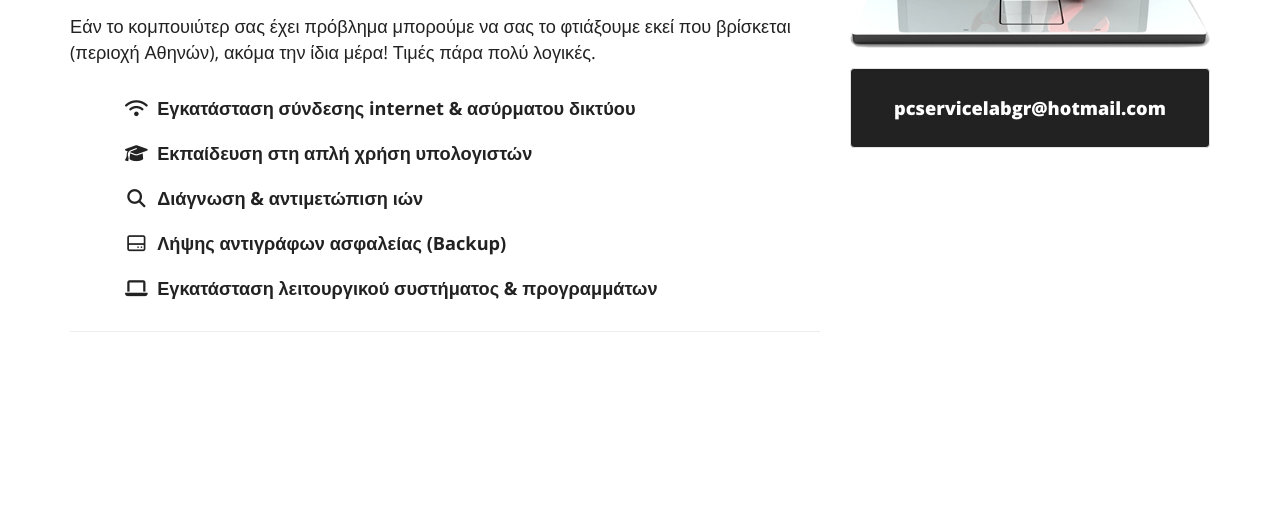
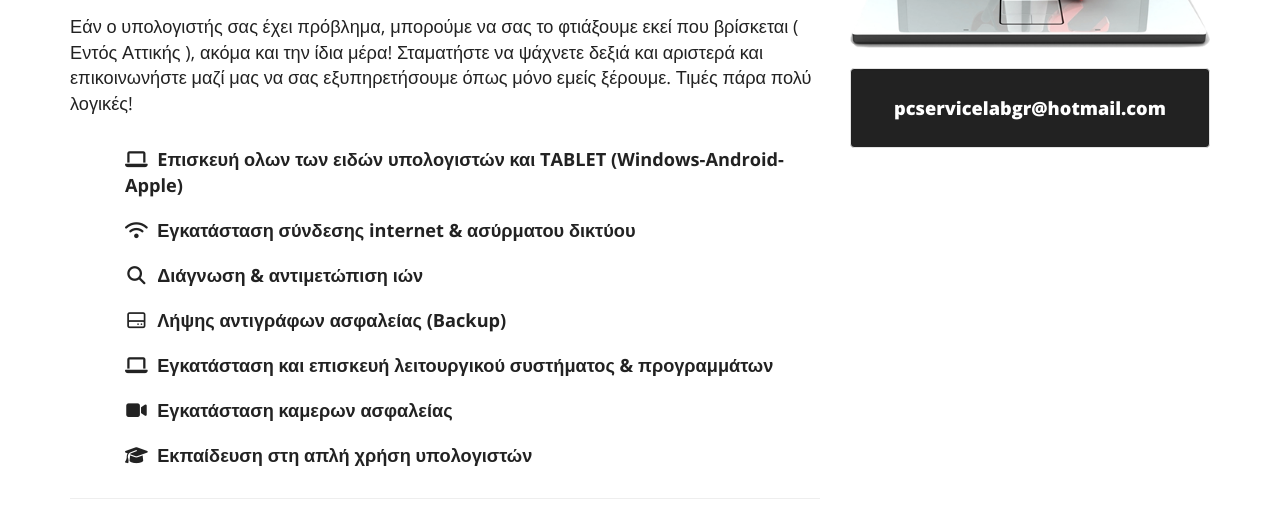
Before and after one commit to TheHighPriestess/pcservicelab, a plain HTML site: page index.html in a window 1280 px wide. Shown: the part 371-876 px from the top of the page. Before the commit the page ends 833 px from the top, so only its background shows below. Drawn offline with nearby package versions, Linux system fonts and the light colour scheme.

Commit message:
added corrected text

```diff
--- a/index.html
+++ b/index.html
@@ -36,14 +36,16 @@
                 <hr>
                 <h2 class="tagline">Τεχνική υποστήριξη στο χώρο σας!</h2>
                 <h3><i class="fa fa-phone"></i> 211.117.4868 &nbsp;&nbsp;&nbsp;&nbsp;<i class="fa fa-mobile" aria-hidden="true"></i> &nbsp;6934.351.435</h3>
-                <p class="lead">Εάν το κομπουιύτερ σας έχει πρόβλημα μπορούμε να σας το φτιάξουμε εκεί που βρίσκεται (περιοχή Αθηνών), ακόμα την ίδια μέρα! Τιμές πάρα πολύ λογικές.</p>
+                <p class="lead">Εάν ο υπολογιστής σας έχει πρόβλημα, μπορούμε να σας το φτιάξουμε εκεί που βρίσκεται ( Εντός Αττικής ), ακόμα και την ίδια μέρα! Σταματήστε να ψάχνετε δεξιά και αριστερά και επικοινωνήστε μαζί μας να σας εξυπηρετήσουμε όπως μόνο εμείς ξέρουμε. Τιμές πάρα πολύ λογικές!</p>
                 <div class="list-group">
                     <ul>
+                      <li class="list-group-item"><i class="fa fa-laptop fa-fw" aria-hidden="true"></i>&nbsp; Eπισκευή ολων των ειδών υπολογιστών και TABLET (Windows-Android-Apple)</li>
                       <li class="list-group-item"><i class="fa fa-wifi fa-fw" aria-hidden="true"></i>&nbsp; Εγκατάσταση σύνδεσης internet & ασύρματου δικτύου</li>
-                      <li class="list-group-item"><i class="fa fa-graduation-cap fa-fw" aria-hidden="true"></i>&nbsp; Εκπαίδευση στη απλή χρήση υπολογιστών</li>
                       <li class="list-group-item"><i class="fa fa-search fa-fw" aria-hidden="true"></i>&nbsp; Διάγνωση & αντιμετώπιση ιών</li>
                       <li class="list-group-item"><i class="fa fa-hdd-o fa-fw" aria-hidden="true"></i>&nbsp; Λήψης αντιγράφων ασφαλείας (Backup)</li>
-                      <li class="list-group-item"><i class="fa fa-laptop fa-fw" aria-hidden="true"></i>&nbsp; Εγκατάσταση λειτουργικού συστήματος & προγραμμάτων</li>
+                      <li class="list-group-item"><i class="fa fa-laptop fa-fw" aria-hidden="true"></i>&nbsp; Εγκατάσταση και επισκευή λειτουργικού συστήματος & προγραμμάτων</li>
+                      <li class="list-group-item"><i class="fa fa-video-camera fa-fw" aria-hidden="true"></i>&nbsp; Εγκατάσταση καμερων ασφαλείας </li>
+                      <li class="list-group-item"><i class="fa fa-graduation-cap fa-fw" aria-hidden="true"></i>&nbsp; Εκπαίδευση στη απλή χρήση υπολογιστών</li>
                     </ul>
                 </div>
                 <hr>
```
